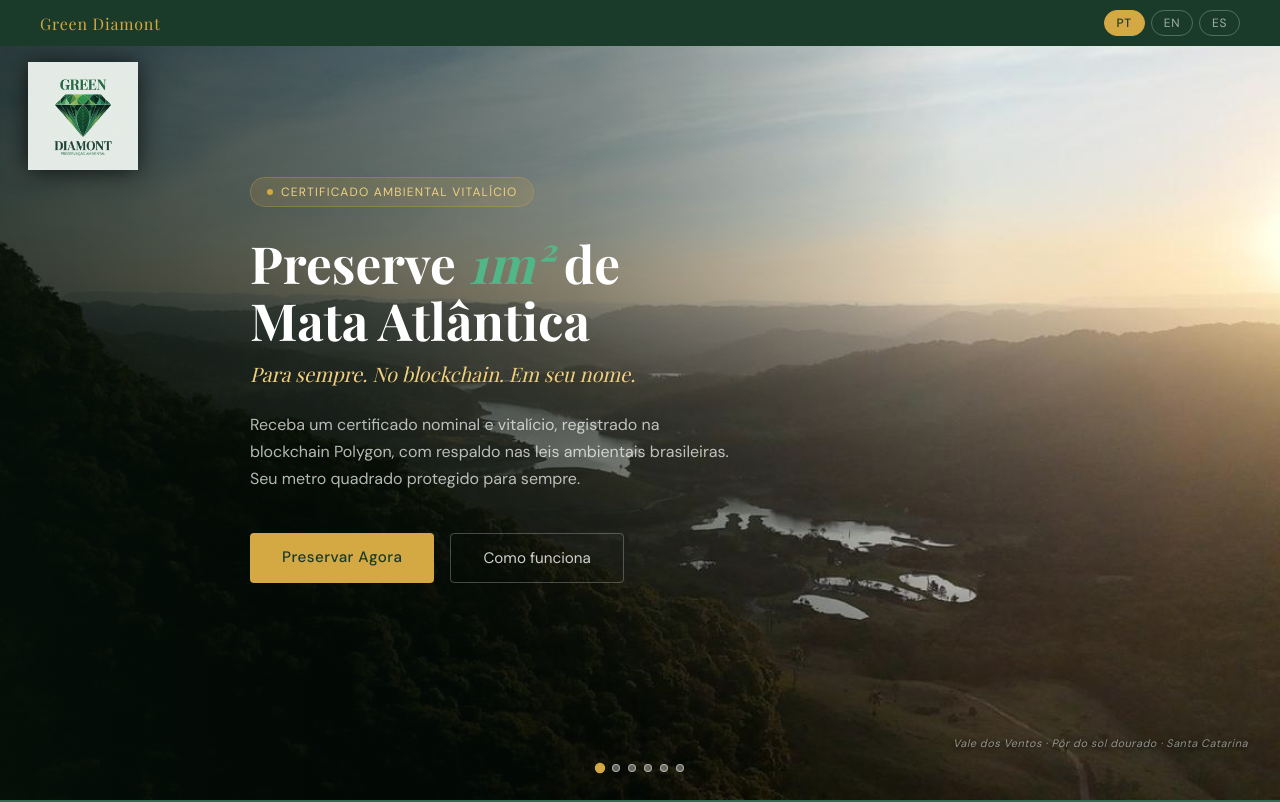
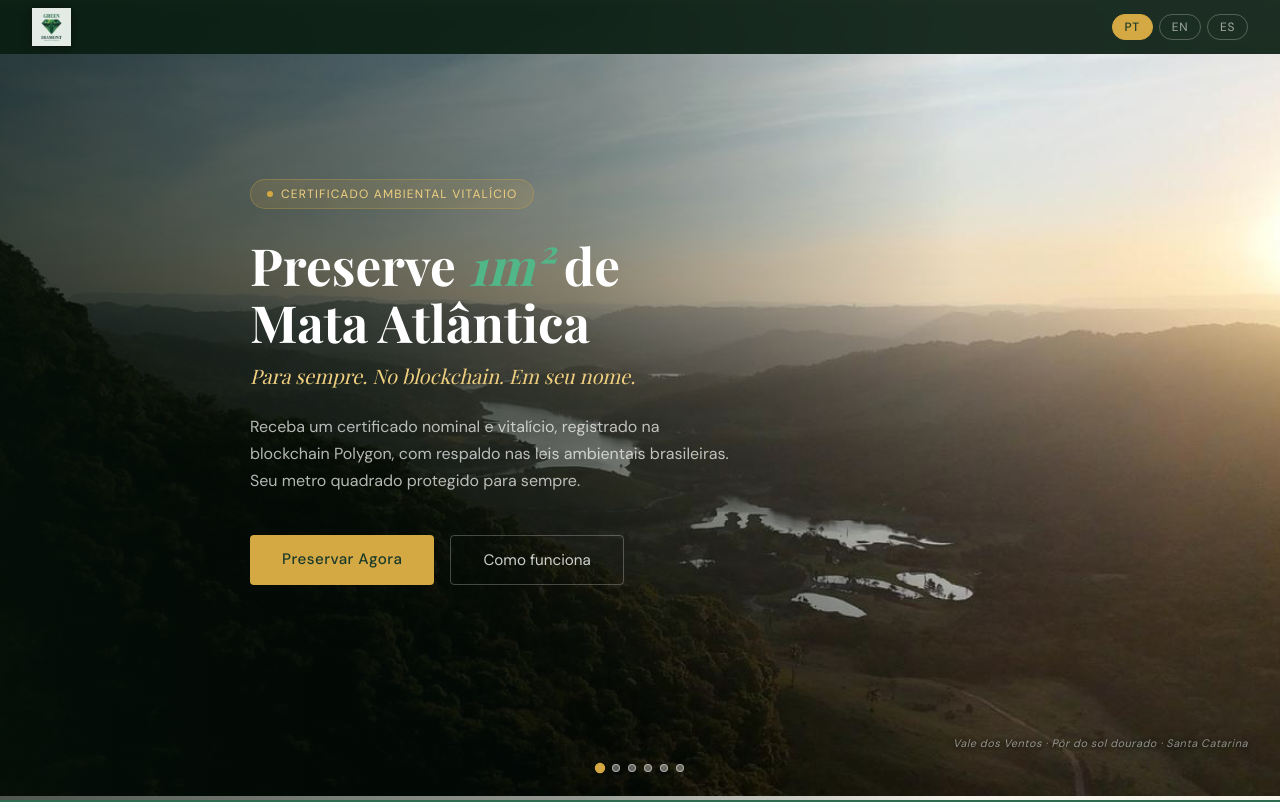
Before and after one commit to greendiamont/greendiamont-site, a plain HTML site: page index.html in a window 1280 px wide. Shown: the top 802 px of the page. Drawn offline with nearby package versions, Linux system fonts and the light colour scheme; a web font is replaced by a local one.

Commit message:
Update index.html

```diff
--- a/index.html
+++ b/index.html
@@ -39,19 +39,16 @@
     position: fixed;
     top: 0; left: 0; right: 0;
     z-index: 1000;
-    background: var(--green-dark);
+    background: rgba(10,30,18,0.92);
+    backdrop-filter: blur(8px);
     display: flex;
     justify-content: space-between;
     align-items: center;
-    padding: 10px 40px;
-  }
-
-  .lang-bar .logo-small {
-    font-family: 'Playfair Display', serif;
-    color: var(--gold);
-    font-size: 1rem;
-    letter-spacing: 0.05em;
-  }
+    padding: 8px 32px;
+    height: 54px;
+  }
+
+/* logo-small replaced by img */
 
   .lang-switcher {
     display: flex;
@@ -330,19 +327,22 @@
     overflow: hidden;
     display: flex;
     align-items: center;
-    padding-top: 50px;
+    padding-top: 54px;
   }
 
   /* Slides background-image — método mais simples e confiável */
   .hs {
     position: absolute;
     inset: 0;
-    background-size: cover;
-    background-position: center;
+    background-size: 110% auto;
+    background-position: center center;
     background-repeat: no-repeat;
     opacity: 0;
     transition: opacity 1.2s ease-in-out;
     z-index: 0;
+  }
+  @media (max-width: 768px) {
+    .hs { background-size: cover; }
   }
   .hs.active { opacity: 1; z-index: 1; }
 
@@ -373,18 +373,7 @@
     pointer-events: none;
   }
 
-  /* Logo canto superior esquerdo */
-  .hero-logo-corner {
-    position: absolute;
-    top: 62px;
-    left: 28px;
-    z-index: 10;
-  }
-  .hero-logo-corner img {
-    width: 100px;
-    height: auto;
-    filter: drop-shadow(0 2px 8px rgba(0,0,0,0.6));
-  }
+/* hero-logo-corner removido */
 
   /* Dots */
   .hero-dots {
@@ -1625,7 +1614,7 @@
     display: flex;
     align-items: center;
     justify-content: center;
-    padding-top: 50px;
+    padding-top: 54px;
   }
 
   /* Slides container */
@@ -1894,7 +1883,10 @@
 
 <!-- NAVBAR / LANG BAR -->
 <nav class="lang-bar">
-  <span class="logo-small">Green Diamont</span>
+  <a href="#home" style="display:flex;align-items:center;text-decoration:none;">
+    <img src="images/logo-green-diamont.png" alt="Green Diamont"
+         style="height:38px;width:auto;filter:drop-shadow(0 1px 4px rgba(0,0,0,0.5));">
+  </a>
   <div class="lang-switcher">
     <button class="lang-btn active" onclick="setLang('pt')">PT</button>
     <button class="lang-btn" onclick="setLang('en')">EN</button>
@@ -1919,11 +1911,6 @@
 
   <!-- Gradiente lateral para texto -->
   <div class="hero-grad"></div>
-
-  <!-- Logo canto superior esquerdo -->
-  <div class="hero-logo-corner">
-    <img src="images/logo-green-diamont.png" alt="Green Diamont">
-  </div>
 
   <!-- Dots -->
   <div class="hero-dots" id="heroDots">
```
